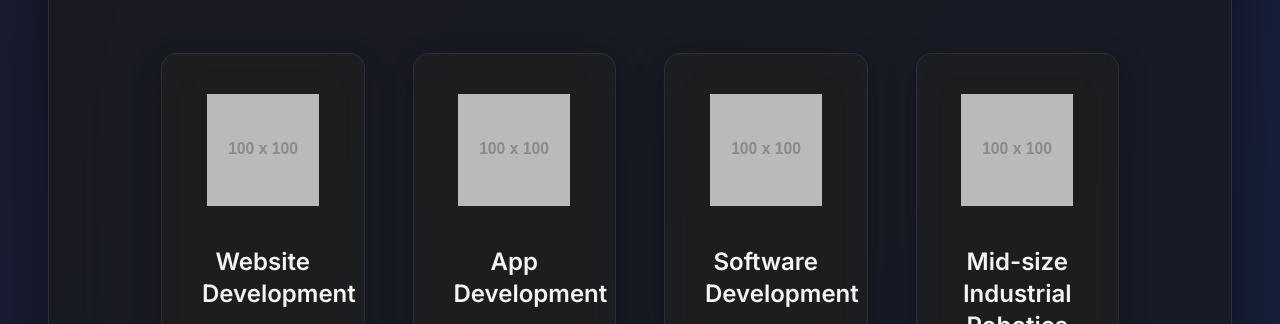
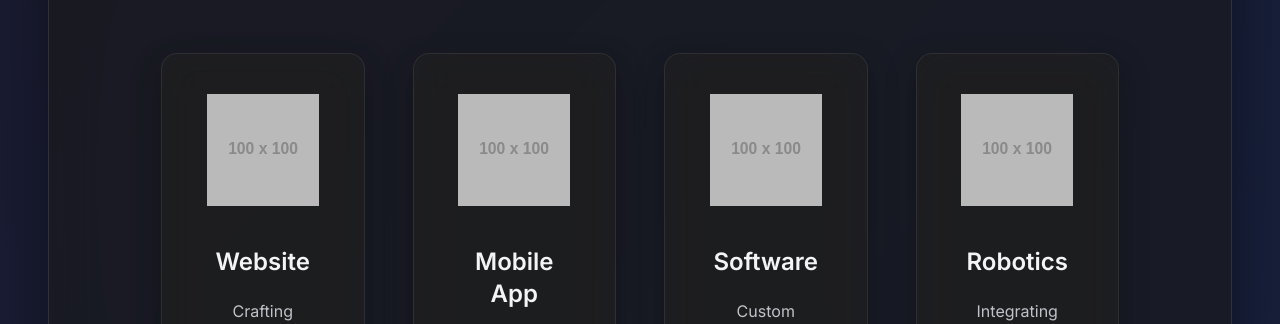
Before and after one commit to ixlm02/Elite-Regent-Technologies-, a plain HTML site: page index.html in a window 1280 px wide. Both pictures are taken after a click on the link "Services". Shown: the part 476-800 px from the top of the page. Drawn offline with nearby package versions, Linux system fonts and the light colour scheme; placeholder pictures from the web are drawn by us.

Commit message:
Update index.html

```diff
--- a/index.html
+++ b/index.html
@@ -173,25 +173,25 @@
                 <div class="grid grid-cols-1 md:grid-cols-2 lg:grid-cols-4 gap-12">
                 <a href="web.html" class="translucent-card rounded-2xl p-10 text-center block cursor-pointer hover:scale-105 hover:shadow-xl">
     <img src="https://placehold.co/100x100/1a1a2e/00bcd4?text=Website" alt="Website Development Icon" class="mx-auto mb-10 h-28 w-28 opacity-90">
-    <h3 class="text-2xl font-semibold mb-5 text-gray-100">Website Development</h3>
+    <h3 class="text-2xl font-semibold mb-5 text-gray-100">Website </h3>
     <p class="text-gray-300 text-base leading-relaxed opacity-90">Crafting responsive, high-performance websites tailored to your business needs.</p>
 </a>
 
                     <a href="app.html" class="translucent-card rounded-2xl p-10 text-center block cursor-pointer hover:scale-105 hover:shadow-xl">
     <img src="https://placehold.co/100x100/1a1a2e/00bcd4?text=Mobile App" alt="App Development Icon" class="mx-auto mb-10 h-28 w-28 opacity-90">
-    <h3 class="text-2xl font-semibold mb-5 text-gray-100">App Development</h3>
+    <h3 class="text-2xl font-semibold mb-5 text-gray-100">Mobile App </h3>
     <p class="text-gray-300 text-base leading-relaxed opacity-90">Building intuitive and powerful mobile applications for iOS and Android.</p>
 </a>
 
                     <a href="soft.html" class="translucent-card rounded-2xl p-10 text-center block cursor-pointer hover:scale-105 hover:shadow-xl">
     <img src="https://placehold.co/100x100/1a1a2e/00bcd4?text=Software" alt="Software Development Icon" class="mx-auto mb-10 h-28 w-28 opacity-90">
-    <h3 class="text-2xl font-semibold mb-5 text-gray-100">Software Development</h3>
+    <h3 class="text-2xl font-semibold mb-5 text-gray-100">Software </h3>
     <p class="text-gray-300 text-base leading-relaxed opacity-90">Custom software solutions designed to streamline your operations and boost efficiency.</p>
 </a>
 
                    <a href="rob.html" class="translucent-card rounded-2xl p-10 text-center block cursor-pointer hover:scale-105 hover:shadow-xl">
     <img src="https://placehold.co/100x100/1a1a2e/00bcd4?text=Robotics" alt="Robotics Icon" class="mx-auto mb-10 h-28 w-28 opacity-90">
-    <h3 class="text-2xl font-semibold mb-5 text-gray-100">Mid-size Industrial Robotics</h3>
+    <h3 class="text-2xl font-semibold mb-5 text-gray-100">Robotics</h3>
     <p class="text-gray-300 text-base leading-relaxed opacity-90">Integrating advanced robotic systems to enhance productivity and automation.</p>
 </a>
                 </div>
```
